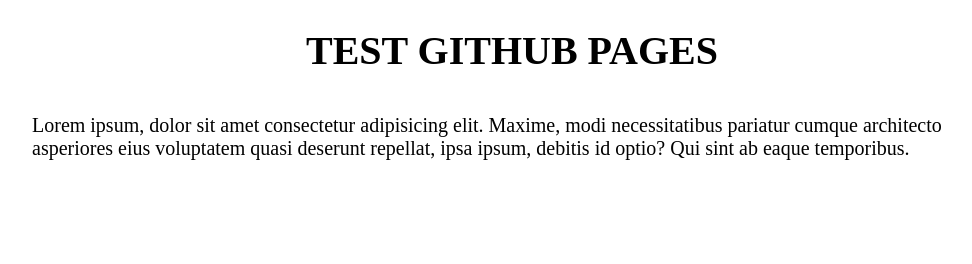
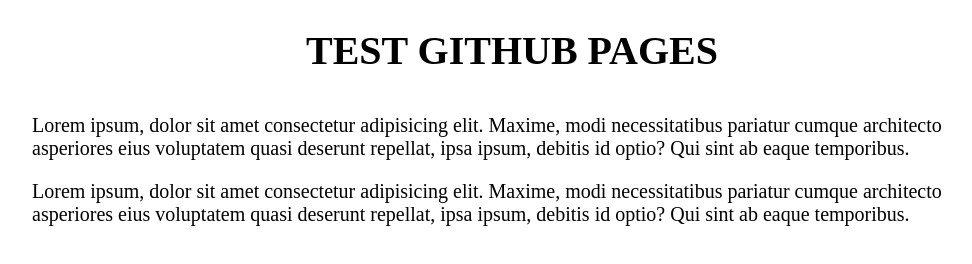
Before and after one commit to maver1cus/test, a plain HTML site: page index.html in a window 1280 px wide. Shown: the whole page, without its empty margins (128-1100 px from the left). Drawn offline with Linux system fonts and the light colour scheme.

Commit message:
gh-pages

```diff
--- a/index.html
+++ b/index.html
@@ -10,6 +10,7 @@
     <div class="container">
         <h1>Test github pages</h1>
         <p>Lorem ipsum, dolor sit amet consectetur adipisicing elit. Maxime, modi necessitatibus pariatur cumque architecto asperiores eius voluptatem quasi deserunt repellat, ipsa ipsum, debitis id optio? Qui sint ab eaque temporibus.</p>
+        <p>Lorem ipsum, dolor sit amet consectetur adipisicing elit. Maxime, modi necessitatibus pariatur cumque architecto asperiores eius voluptatem quasi deserunt repellat, ipsa ipsum, debitis id optio? Qui sint ab eaque temporibus.</p>
     </div>
 </body>
 </html>
```
